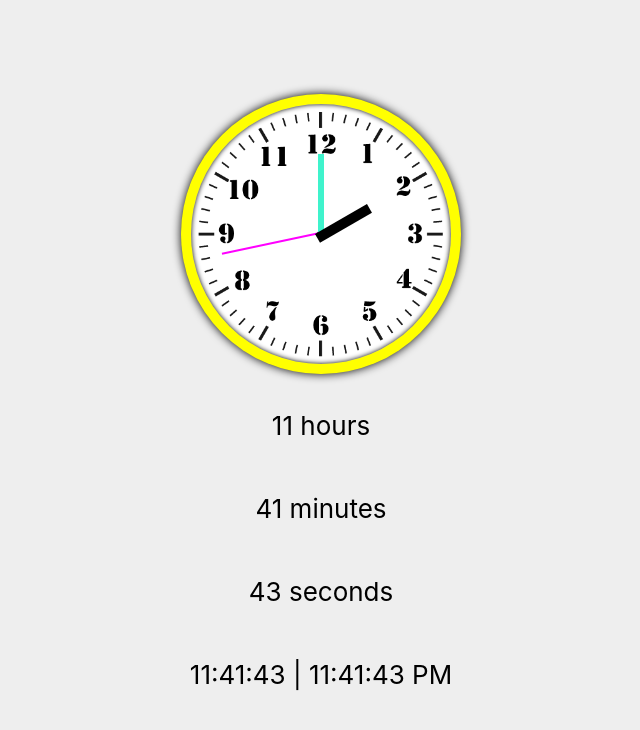
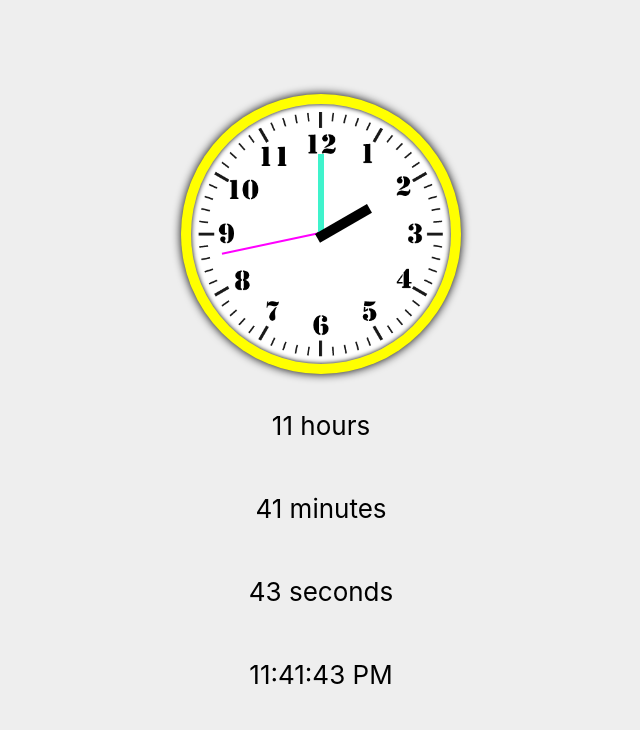
Before and after one commit to praveen-thayikkattil/real-time-clock, a React (Create React App) app: page / in a window 1280 px wide. Shown: the top 730 px of the page, without its empty margins (319-959 px from the left). Built offline with nearby package versions, Linux system fonts and the light colour scheme.

Commit message:
Updated the temp display of time in digital mode

```diff
--- a/src/App.js
+++ b/src/App.js
@@ -25,9 +25,7 @@ class App extends Component {
   }
 
   render() {
-    let matchTimeFormatted = this.state.currentLocalTime.format(
-      "hh:mm:ss | LTS"
-    );
+    let matchTimeFormatted = this.state.currentLocalTime.format("LTS");
 
     let seconds = this.state.currentLocalTime.format("ss");
     let secondsInDegrees = (seconds / 60) * 360;
```
